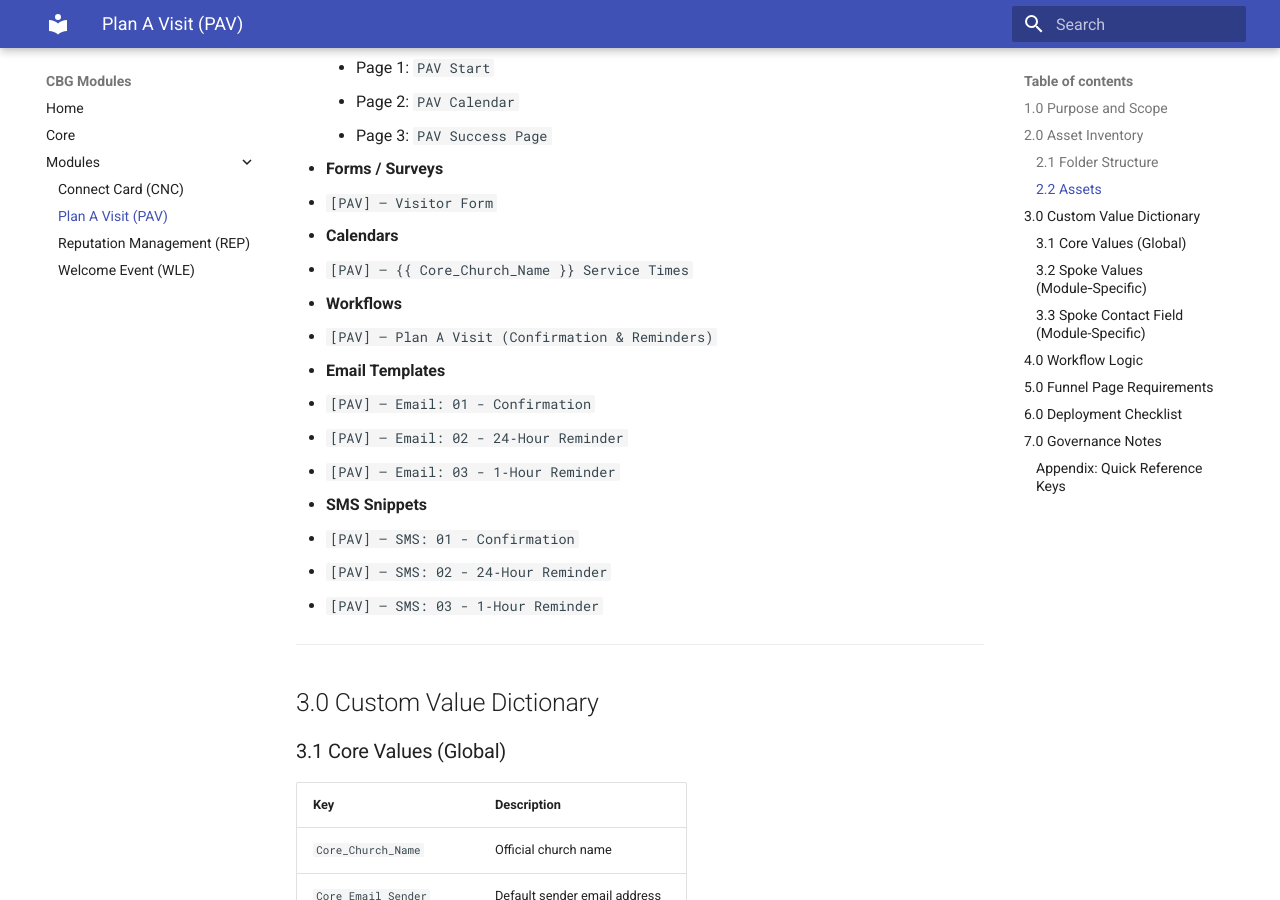
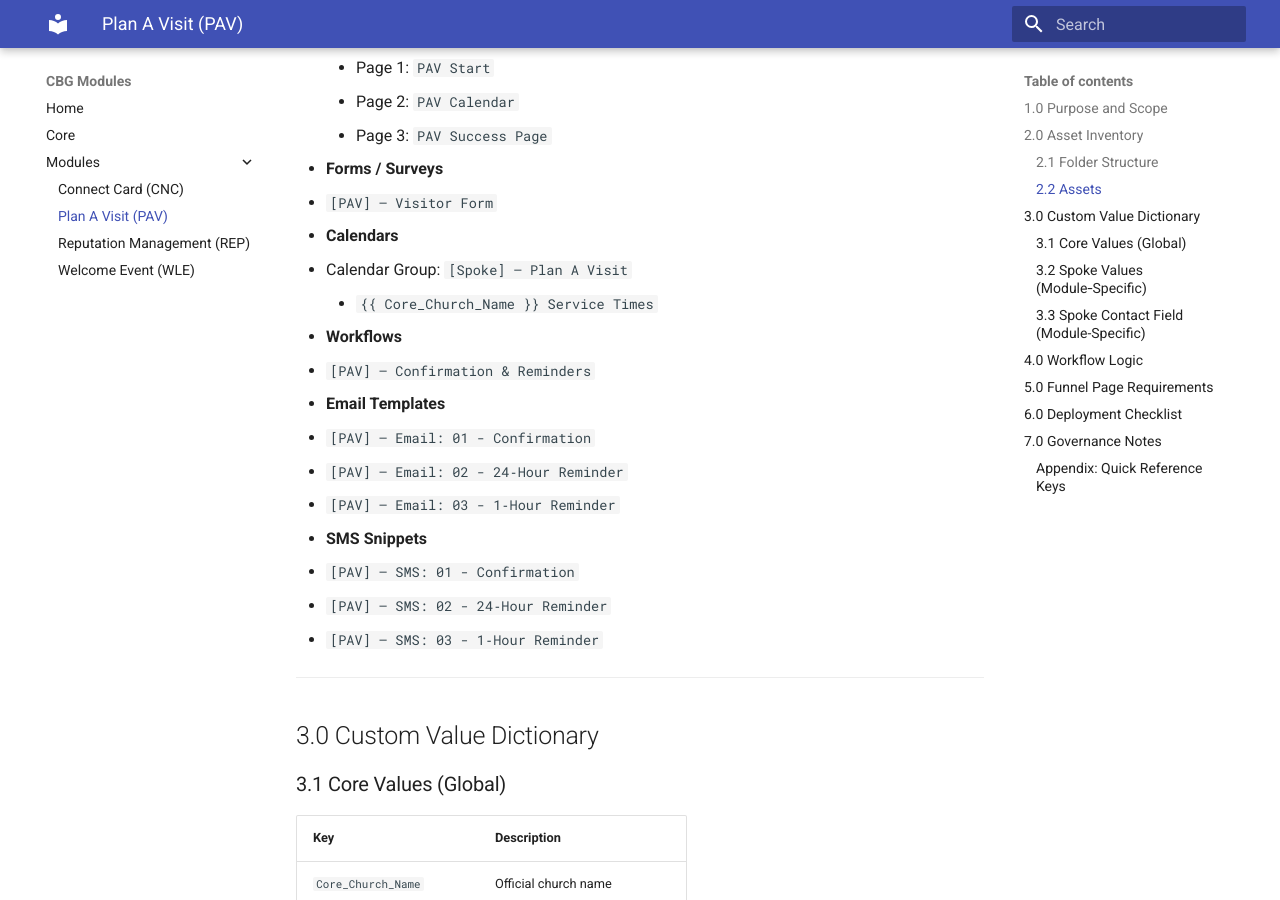
Before and after one commit to jessprobasco/CBG, an MkDocs documentation site: the page built from docs/modules/pav/index.md, in a window 1280 px wide and 900 px high, scrolled down 1451 px. Built offline with MkDocs 1.6.1 and Material for MkDocs 9.7.7, drawn with Linux system fonts in a browser that asks for light colours.

Commit message:
PAV Updates

```diff
--- a/docs/modules/pav/index.md
+++ b/docs/modules/pav/index.md
@@ -53,11 +53,12 @@ Sub‑folders: Funnels, Forms, Workflows, Email Templates, SMS Snippets.
 
 * **Calendars**
 
-  * `[PAV] – {{ Core_Church_Name }} Service Times`
+  * Calendar Group: `[Spoke] – Plan A Visit`
+    * `{{ Core_Church_Name }} Service Times`
 
 * **Workflows**
 
-  * `[PAV] – Plan A Visit (Confirmation & Reminders)`
+  * `[PAV] – Confirmation & Reminders`
 
 * **Email Templates**
 
```
